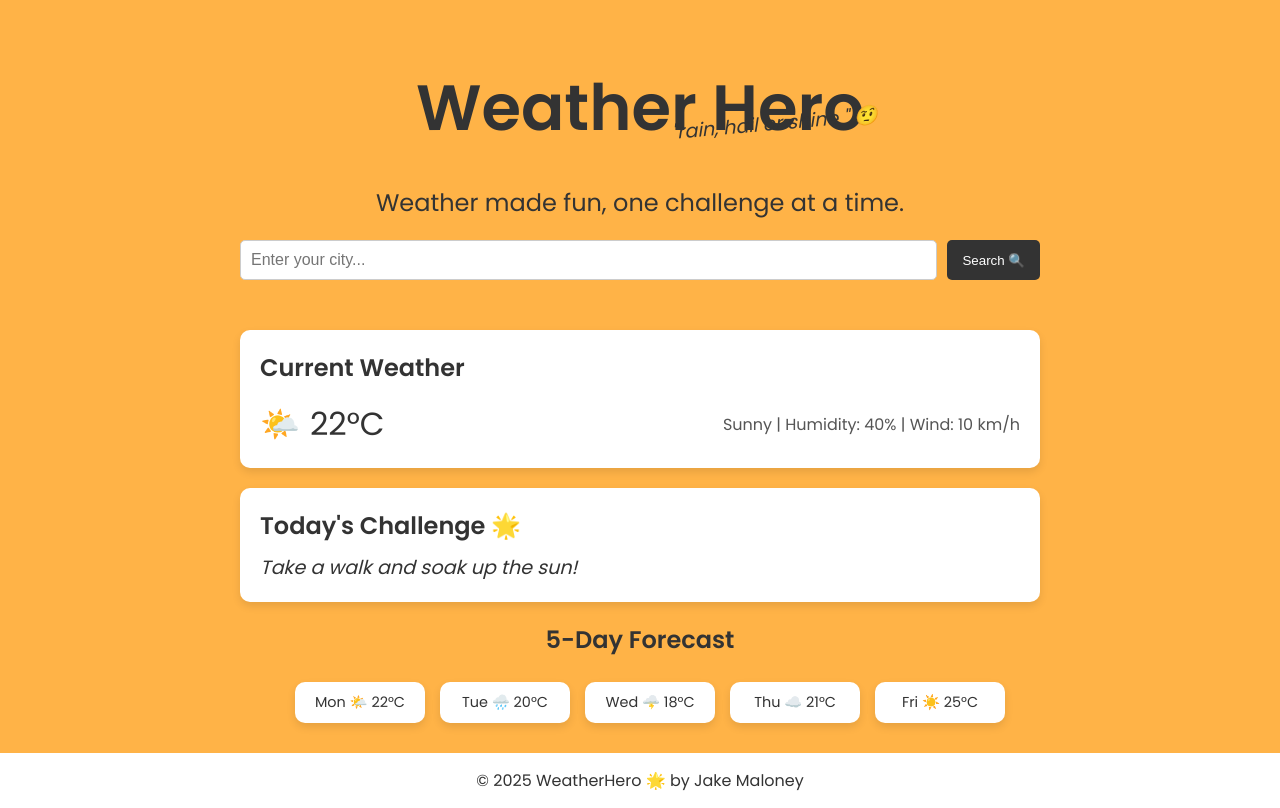
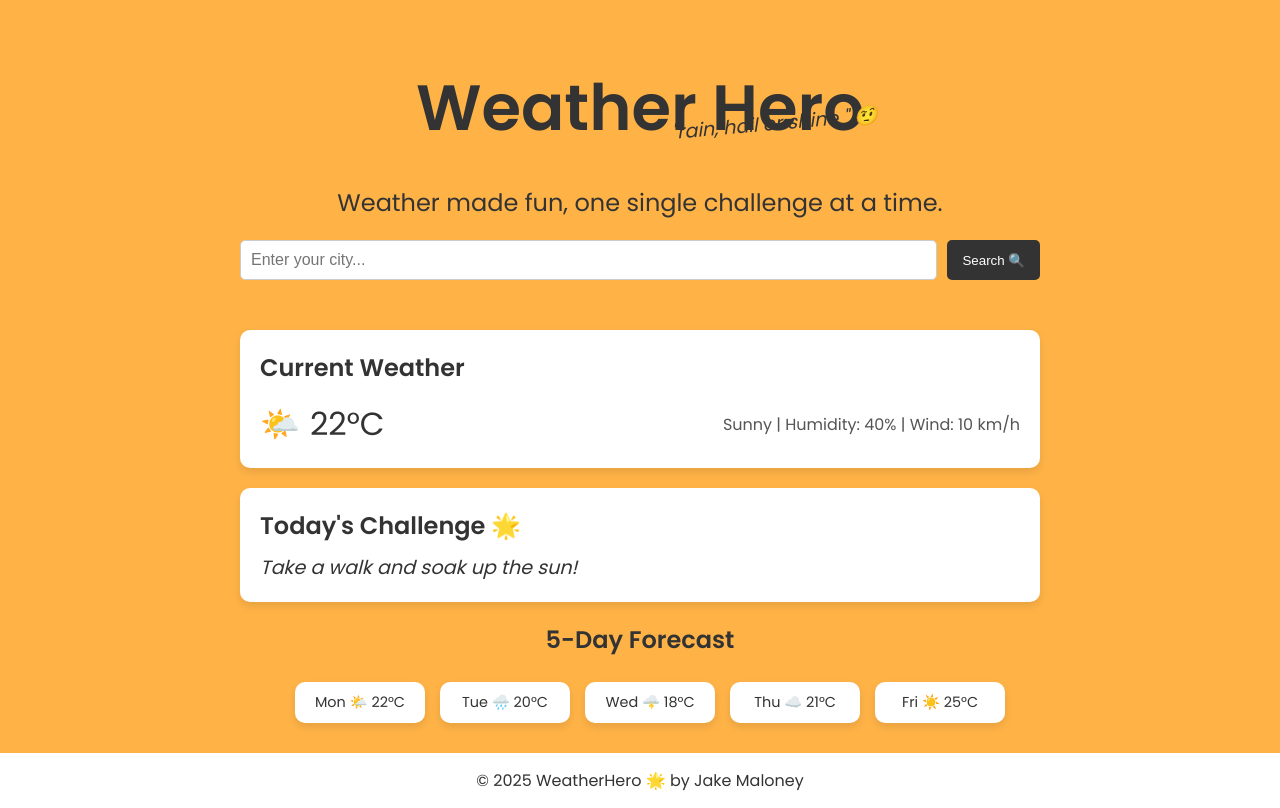
Before and after one commit to j4ke-m4loney/weather-hero-app, a website: page public/index.html in a window 1280 px wide. Drawn offline with Linux system fonts and the light colour scheme.

Commit message:
updated the subheading

```diff
--- a/public/index.html
+++ b/public/index.html
@@ -16,7 +16,7 @@
   <header>
     <h1>Weather Hero</h1>
     <span class="title-comment">"rain, hail or shine "<span class="emoji">🤨</span></span>
-    <p class="tagline">Weather made fun, one challenge at a time.</p>
+    <p class="tagline">Weather made fun, one single challenge at a time.</p>
     <div class="search-container">
       <input type="text" id="cityInput" placeholder="Enter your city...">
       <button class="search-button" id="searchBtn">Search 🔍</button>
```
